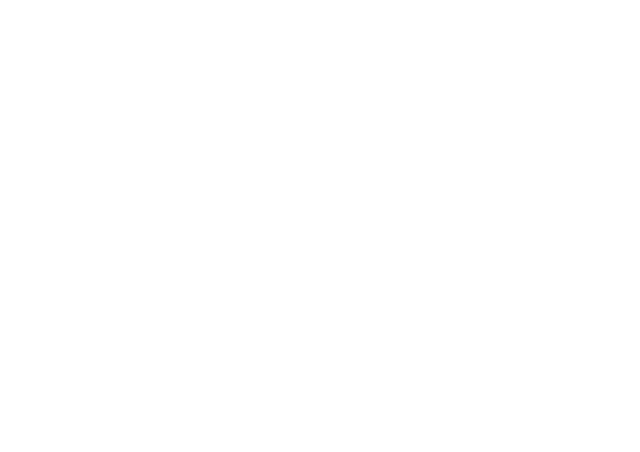
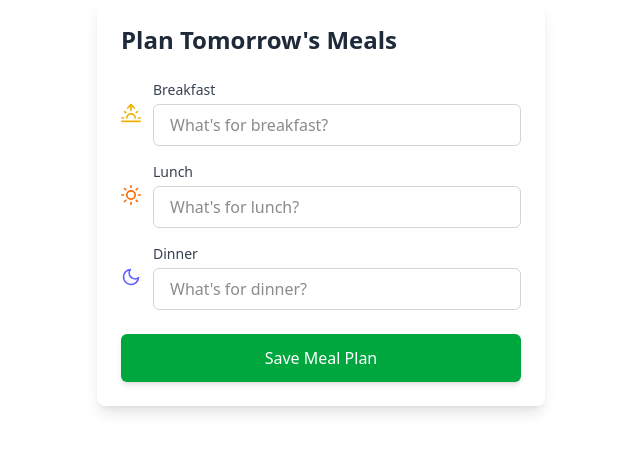
Before and after one commit to momin210103/Meal_Planner, a React (Vite) app in the folder client/: page /mealplan in a window 1280 px wide. Before the commit this address had no page. Shown: the top 452 px of the page, without its empty margins (319-959 px from the left). Built offline with nearby package versions, Linux system fonts and the light colour scheme; no server answers.

Commit message:
Implement MealPlan component for meal planning functionality and update routing

```diff
--- a/client/src/App.jsx
+++ b/client/src/App.jsx
@@ -7,7 +7,7 @@
 const App = () => {
   const location = useLocation();
 
-  const hideNavbarPaths = ['/about','/login','/signup','/addbalance','/profile','/mealmonth','/dashboard','/borderlist',]
+  const hideNavbarPaths = ['/about','/login','/signup','/addbalance','/profile','/mealmonth','/dashboard','/borderlist','/mealplan',]
   const shouldHideNavbar = hideNavbarPaths.includes(location.pathname);
 
   return (
--- a/client/src/Meal/MealMonth.jsx
+++ b/client/src/Meal/MealMonth.jsx
@@ -1,20 +1,38 @@
-import React, { useState } from 'react';
-import {
-  format,
-  startOfMonth,
-  endOfMonth,
-  eachDayOfInterval,
-} from 'date-fns';
+import React, { useState, useEffect } from 'react';
+import axios from 'axios';
+import { format, startOfMonth, endOfMonth, eachDayOfInterval } from 'date-fns';
 
 const MealMonth = () => {
   const currentDate = new Date();
   const [selectedMonth, setSelectedMonth] = useState(currentDate.getMonth());
   const [selectedYear, setSelectedYear] = useState(currentDate.getFullYear());
+  const [items, setItems] = useState([]);
+  const [loading, setLoading] = useState(true);
+  const [error, setError] = useState('');
+
+  useEffect(() => {
+    const fetchData = async () => {
+      try {
+        const response = await axios.get("http://localhost:8000/api/v1/users/dailymeal", {
+          withCredentials: true
+        });
+        setItems(response.data);
+        setLoading(false);
+      } catch (error) {
+        setError(error.message);
+        setLoading(false);
+      }
+    };
+
+    fetchData();
+  }, []);
+
+  if (loading) return <div>Loading......</div>;
+  if (error) return <div>Error: {error}</div>;
 
   const monthNames = [
     'January', 'February', 'March', 'April',
-    'May', 'June', 'July', 'August',
-    'September', 'October', 'November', 'December',
+    'May', 'June', 'July', 'August', 'September', 'October', 'November', 'December',
   ];
 
   const handleMonthChange = (e) => setSelectedMonth(Number(e.target.value));
@@ -29,23 +47,14 @@
   const days = getDaysInMonth(selectedYear, selectedMonth);
 
   const getMeal = (date, type) => {
-    const sampleMeals = {
-      '2025-04-01': {
-        Breakfast: { item: 'Oats', quantity: 1 },
-        Lunch: { item: 'Grilled Chicken', quantity: 2 },
-        Dinner: { item: 'Salad', quantity: 1 },
-        Feast: { item: 'Cake', quantity: 1 },
-      },
-      '2025-04-02': {
-        Breakfast: { item: 'Smoothie', quantity: 1 },
-        Lunch: { item: 'Rice & Beans', quantity: 1 },
-        Dinner: { item: 'Fish Curry', quantity: 2 },
-        Feast: null,
-      },
-    };
+    const dayKey = format(date, "yyyy-MM-dd");
+    const found = items.find(item => format(new Date(item.date), "yyyy-MM-dd") === dayKey);
 
-    const dayKey = format(date, 'yyyy-MM-dd');
-    return sampleMeals[dayKey]?.[type] || null;
+    if (found && found.selection) {
+      const mealSelected = found.selection[type.toLowerCase()];
+      return mealSelected ? `${type} (Selected)` : '—';
+    }
+    return '—';
   };
 
   let totalMonthlyMeals = 0;
@@ -91,19 +100,16 @@
           let dailyTotal = 0;
           const meals = ['Breakfast', 'Lunch', 'Dinner'].map((type) => {
             const meal = getMeal(day, type);
-            if (meal?.quantity) dailyTotal += meal.quantity;
+            if (meal !== '—') dailyTotal += 1;
             return {
               type,
-              ...meal,
+              meal,
             };
           });
           totalMonthlyMeals += dailyTotal;
 
           return (
-            <div
-              key={day.toISOString()}
-              className="border border-gray-300 rounded-lg p-4 shadow-sm"
-            >
+            <div key={day.toISOString()} className="border border-gray-300 rounded-lg p-4 shadow-sm">
               <div className="font-bold text-lg mb-2">
                 {format(day, 'do MMM, EEE')}
               </div>
@@ -111,13 +117,13 @@
                 {meals.map((meal) => (
                   <li key={meal.type} className="flex justify-between text-sm">
                     <span className="flex items-center gap-2">
-                      {meal.item && (
+                      {meal.meal !== '—' && (
                         <span className="w-2.5 h-2.5 bg-green-500 rounded-full inline-block"></span>
                       )}
                       {meal.type}
                     </span>
                     <span className="text-right text-gray-700">
-                      {meal.item ? `${meal.item} (${meal.quantity})` : '—'}
+                      {meal.meal || '—'}
                     </span>
                   </li>
                 ))}
@@ -145,20 +151,20 @@
           <tbody>
             {days.map((day) => {
               let dailyTotal = 0;
-              const mealTypes = ['Breakfast', 'Lunch', 'Dinner'];
-              const mealCells = mealTypes.map((type) => {
-                const meal = getMeal(day, type);
-                if (meal?.quantity) dailyTotal += meal.quantity;
+              const mealCells = ['Breakfast', 'Lunch', 'Dinner'].map((mealType) => {
+                const meal = getMeal(day, mealType);
+                const isSelected = meal !== '—';
+
+                if (isSelected) dailyTotal += 1;
+
                 return (
-                  <td key={type} className="p-3 border border-gray-300">
-                    {meal ? (
-                      <div className="flex items-center gap-2">
+                  <td key={mealType} className="p-3 border border-gray-300">
+                    <div className="flex items-center gap-2">
+                      {isSelected && (
                         <span className="w-2.5 h-2.5 bg-green-500 rounded-full inline-block"></span>
-                        {meal.item} <span className="text-gray-500 text-xs">({meal.quantity})</span>
-                      </div>
-                    ) : (
-                      <span className="text-gray-400">—</span>
-                    )}
+                      )}
+                      {meal}
+                    </div>
                   </td>
                 );
               });
--- a/client/src/Pages/User/UserDashBoard.jsx
+++ b/client/src/Pages/User/UserDashBoard.jsx
@@ -76,6 +76,13 @@
           >
             Meal Details
           </button>
+          <button
+            type="submit"
+            onClick={() => navigate('/mealplan')}
+            className="bg-green-500 text-white px-4 py-2 rounded-lg hover:bg-blue-600 transition duration-300 cursor-pointer"
+          >
+            Plan
+          </button>
         </div>
 
       </main>
--- /dev/null
+++ b/client/src/components/MealPlan.jsx
@@ -0,0 +1,131 @@
+import React, { useState } from 'react';
+import axios from 'axios';
+import { FiCheckCircle, FiAlertCircle, FiSunrise, FiSun, FiMoon } from 'react-icons/fi';
+
+const MealPlan = () => {
+  const [mealPlan, setMealPlan] = useState({
+    breakfast: '',
+    lunch: '',
+    dinner: ''
+  });
+  const [isSubmitting, setIsSubmitting] = useState(false);
+  const [status, setStatus] = useState({ type: null, message: '' });
+
+  const handleChange = (e) => {
+    const { name, value } = e.target;
+    setMealPlan(prev => ({
+      ...prev,
+      [name]: value
+    }));
+  };
+
+  const handleSubmit = async () => {
+    if (!mealPlan.breakfast && !mealPlan.lunch && !mealPlan.dinner) {
+      setStatus({ type: 'error', message: 'Please enter at least one meal' });
+      return;
+    }
+
+    setIsSubmitting(true);
+    setStatus({ type: null, message: '' });
+
+    try {
+      await axios.post('http://localhost:8000/api/v1/mealplan', {
+        date: new Date(new Date().setDate(new Date().getDate() + 1)), // tomorrow
+        meals: mealPlan
+      }, {
+        withCredentials: true
+      });
+
+      setStatus({ type: 'success', message: 'Meal plan saved successfully!' });
+      setMealPlan({ breakfast: '', lunch: '', dinner: '' }); // Reset form
+    } catch (err) {
+      console.error("Error saving meal plan:", err);
+      setStatus({ type: 'error', message: err.response?.data?.message || 'Failed to save meal plan' });
+    } finally {
+      setIsSubmitting(false);
+    }
+  };
+
+  return (
+    <div className="max-w-md mx-auto p-6 bg-white rounded-lg shadow-lg">
+      <h2 className="text-2xl font-bold mb-6 text-gray-800">Plan Tomorrow's Meals</h2>
+
+      <div className="space-y-4">
+        <div className="flex items-center space-x-3">
+          <FiSunrise className="text-yellow-500 text-xl" />
+          <div className="flex-1">
+            <label htmlFor="breakfast" className="block text-sm font-medium text-gray-700 mb-1">Breakfast</label>
+            <input
+              id="breakfast"
+              name="breakfast"
+              type="text"
+              placeholder="What's for breakfast?"
+              value={mealPlan.breakfast}
+              onChange={handleChange}
+              className="w-full px-4 py-2 border border-gray-300 rounded-md focus:outline-none focus:ring-2 focus:ring-blue-500"
+            />
+          </div>
+        </div>
+
+        <div className="flex items-center space-x-3">
+          <FiSun className="text-orange-500 text-xl" />
+          <div className="flex-1">
+            <label htmlFor="lunch" className="block text-sm font-medium text-gray-700 mb-1">Lunch</label>
+            <input
+              id="lunch"
+              name="lunch"
+              type="text"
+              placeholder="What's for lunch?"
+              value={mealPlan.lunch}
+              onChange={handleChange}
+              className="w-full px-4 py-2 border border-gray-300 rounded-md focus:outline-none focus:ring-2 focus:ring-blue-500"
+            />
+          </div>
+        </div>
+
+        <div className="flex items-center space-x-3">
+          <FiMoon className="text-indigo-500 text-xl" />
+          <div className="flex-1">
+            <label htmlFor="dinner" className="block text-sm font-medium text-gray-700 mb-1">Dinner</label>
+            <input
+              id="dinner"
+              name="dinner"
+              type="text"
+              placeholder="What's for dinner?"
+              value={mealPlan.dinner}
+              onChange={handleChange}
+              className="w-full px-4 py-2 border border-gray-300 rounded-md focus:outline-none focus:ring-2 focus:ring-blue-500"
+            />
+          </div>
+        </div>
+      </div>
+
+      {status.type && (
+        <div className={`mt-4 p-3 rounded-md ${status.type === 'success' ? 'bg-green-100 text-green-800' : 'bg-red-100 text-red-800'}`}>
+          <div className="flex items-center">
+            {status.type === 'success' ? (
+              <FiCheckCircle className="mr-2" />
+            ) : (
+              <FiAlertCircle className="mr-2" />
+            )}
+            {status.message}
+          </div>
+        </div>
+      )}
+
+      <button
+        onClick={handleSubmit}
+        disabled={isSubmitting}
+        className={`mt-6 w-full py-3 px-4 rounded-md font-medium transition-colors cursor-pointer ${
+          isSubmitting
+            ? 'bg-blue-400 cursor-not-allowed'
+            : 'bg-green-600 '
+        } text-white shadow-md`}
+      >
+        {isSubmitting ? 'Saving...' : 'Save Meal Plan'}
+      </button>
+    </div>
+  );
+};
+
+export default MealPlan;
--- a/client/src/main.jsx
+++ b/client/src/main.jsx
@@ -14,6 +14,7 @@
 import Profile from './components/Profile.jsx';
 
 import MealMonth from './Meal/MealMonth.jsx';
+import MealPlan from './components/MealPlan.jsx';
 
 
 createRoot(document.getElementById('root')).render(
@@ -32,6 +33,7 @@
         <Route path="borderlist" element={<BorderList />} />
         <Route path ="profile" element = {<Profile/>}/>
         <Route path='mealmonth' element = {<MealMonth/>}/>
+        <Route path='mealplan' element = {<MealPlan/>} />
 
 
       </Route>
```
Also changed, not shown: client/src/components/ToDayMeal.jsx (+18 -0 lines).
